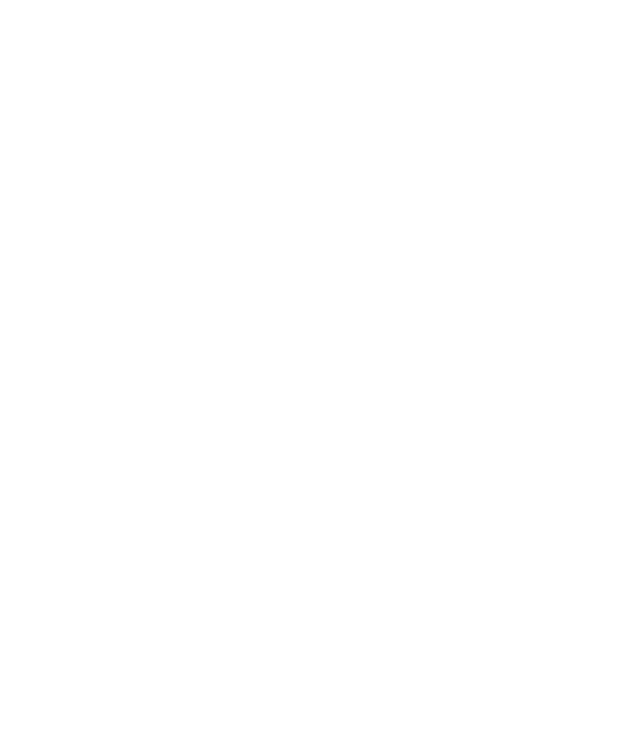
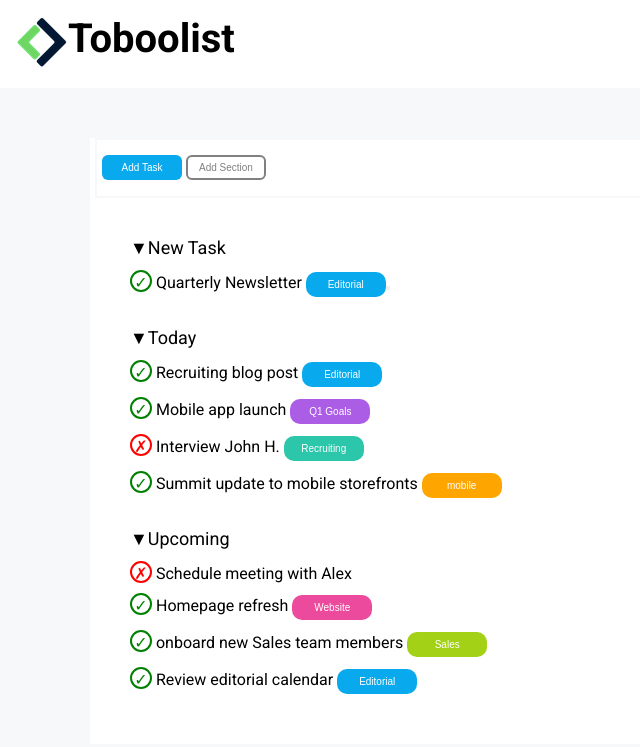
Before and after one commit to ManuelMaisano/html-css-toboolist, a plain HTML site: page index.html in a window 1280 px wide. Shown: the whole page, without its empty margins (0-640 px from the left). Drawn offline with Linux system fonts and the light colour scheme.

Commit message:
add index and css

```diff
--- a/css/style.css
+++ b/css/style.css
@@ -0,0 +1,124 @@
+* {
+    margin: 0;
+    padding: 0;
+    box-sizing: border-box;
+}
+
+h1 {
+    display: inline-block;
+    font-size: 40px;
+    position: absolute;
+
+}
+
+body {
+    background-color: #F6F8F9;
+    font-family: "Roboto", sans-serif;
+}
+
+header {
+    background-color: white;
+    padding: 15px;
+    margin-bottom: 50px;
+    position: relative;
+
+
+}
+
+/*corpo  del documento*/
+main {
+    width: 1100px;
+    margin: auto;
+    background-color: white;
+}
+
+.page-main {
+    border: solid 2px #F6F8F9;
+    margin-left: 5px;
+    height: 60px;
+    padding-left: 5px;
+
+}
+
+.list-alpha {
+    padding-left: 40px;
+    padding-top: 20px;
+    padding-bottom: 20px;
+}
+
+.ceck-point {
+    display: inline-block;
+    border: solid 2px green;
+    width: 22px;
+    height: 22px;
+    border-radius: 50%;
+    text-align: center;
+    padding-top: 1px;
+    color: green;
+
+}
+/*color slot*/
+.bg-blue {
+    background-color: #09A9ED;
+}
+.bg-violet{
+    background-color: #AB5DE6;
+}
+.bg-orange{
+    background-color: orange;
+}
+.bg-green{
+    background-color: #2CC6AB;
+}
+.bg-fuxia{
+    background-color: #EC4A9D;
+}
+.bg-lime {
+    background-color: #A3D116;
+}
+.slot-list {
+    border-radius: 10px;
+    border: none;
+    width: 80px;
+    height: 25px;
+    font-size: 10px;
+}
+.slot-grey{
+    border:solid 2px grey;
+    color:grey;
+    background-color: white;
+    border-radius: 6px;
+}
+.slot-top{
+    margin-top: 15px;
+    border-radius: 6px;
+}
+button {
+    color: white;
+}
+/*list*/
+ul {
+    list-style: none;
+    margin-bottom: 30px;
+}
+
+li {
+    margin-bottom: 10px;
+}
+.cross-point{
+    display: inline-block;
+    border: solid 2px red;
+    width: 22px;
+    height: 22px;
+    border-radius: 50%;
+    text-align: center;
+    padding-top: 1px;
+    color: red;
+}
+
+.list-beta{
+   font-weight: 600px;
+   margin-bottom: 11px;
+   font-size: large;
+
+}
--- a/index.html
+++ b/index.html
@@ -1,11 +1,62 @@
 <!DOCTYPE html>
 <html lang="en">
+
 <head>
     <meta charset="UTF-8">
     <meta name="viewport" content="width=device-width, initial-scale=1.0">
-    <title>Document</title>
+    <link rel="preconnect" href="https://fonts.googleapis.com">
+    <link rel="preconnect" href="https://fonts.gstatic.com" crossorigin>
+    <link
+        href="https://fonts.googleapis.com/css2?family=Roboto:ital,wght@0,100;0,300;0,400;0,500;0,700;0,900;1,100;1,300;1,400;1,500;1,700;1,900&display=swap"
+        rel="stylesheet">
+    <title>Toboolist</title>
+    <link rel="stylesheet" href="./css/style.css">
 </head>
+
 <body>
+    <header>
+        <div>
+            <img src="./image/logo.png" alt="">
+            <h1>Toboolist</h1>
+        </div>
+
+    </header>
+    <main>
+        <div class="page-main">
+            <button class="bg-blue slot-list slot-top">Add Task</button>
+            <button class="slot-list slot-grey">Add Section</button>
+        </div>
+        <br>
+        <!-- list 1 -->
+        <div class="list-alpha">
+            <ul>
+                <li class="list-beta">&#9660;New Task</li>
+                <li> <span class="ceck-point">&check; </span> Quarterly Newsletter <button class="bg-blue slot-list">Editorial<button></li>
+            </ul>
+            <!-- list 2 -->
+            <ul>
+                <li class="list-beta">&#9660;Today</li>
+                <li><span class="ceck-point">&check; </span> Recruiting blog post <button class="slot-list bg-blue">Editorial</button>
+                </li>
+                <li><span class="ceck-point">&check; </span> Mobile app launch <button class="slot-list bg-violet">Q1 Goals</button>
+                </li>
+                <li><span class="cross-point">&cross;</span> Interview John H. <button class="slot-list bg-green">Recruiting</button>
+                </li>
+                <li><span class="ceck-point">&check; </span> Summit update to mobile storefronts <button class="slot-list bg-orange">mobile</button></li>
+            </ul>
+            <!-- list 3 -->
+            <ul>
+                <li class="list-beta">&#9660;Upcoming</li>
+                <li> <span class="cross-point">&cross;</span> Schedule meeting with Alex</li>
+                <li><span class="ceck-point">&check; </span> Homepage refresh <button class="slot-list bg-fuxia">Website</button></li>
+                <li><span class="ceck-point">&check; </span> onboard new Sales team members <button class="slot-list bg-lime">Sales</button></li>
+                <li><span class="ceck-point">&check; </span> Review editorial calendar <button class="slot-list bg-blue">Editorial</button></li>
+            </ul>
+
+        </div>
+
+    </main>
 
 </body>
+
 </html>
```
